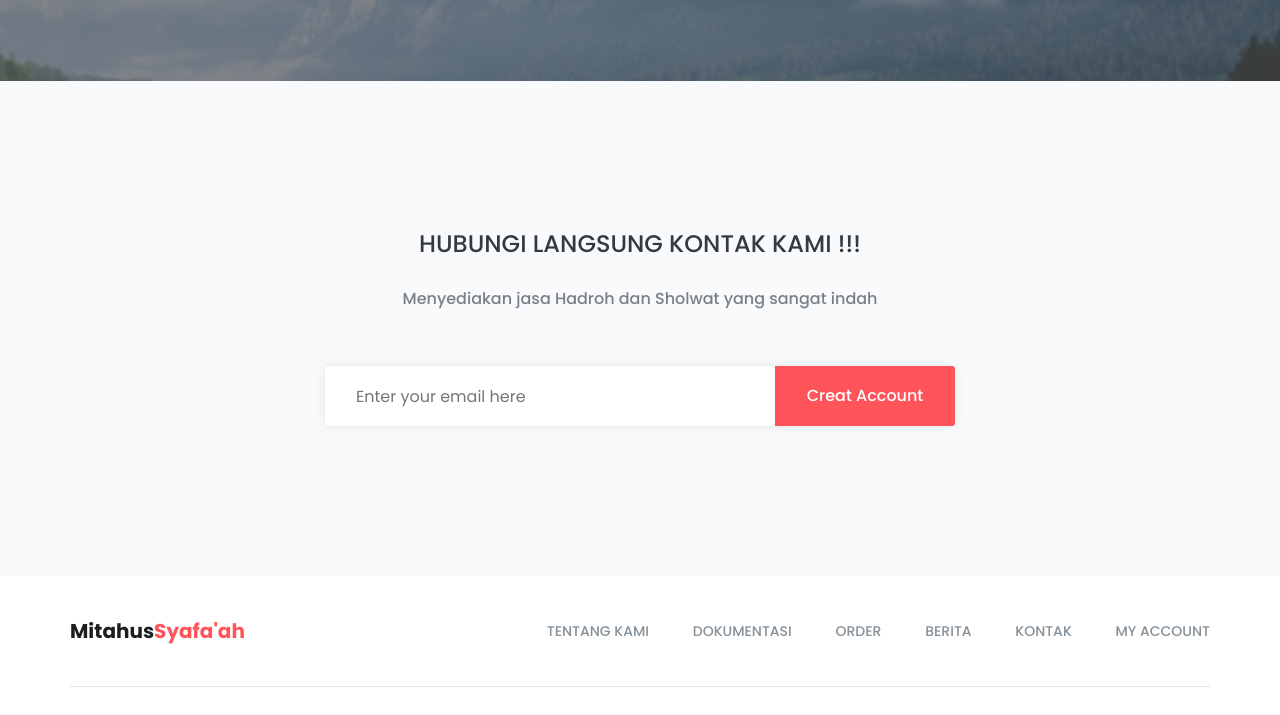
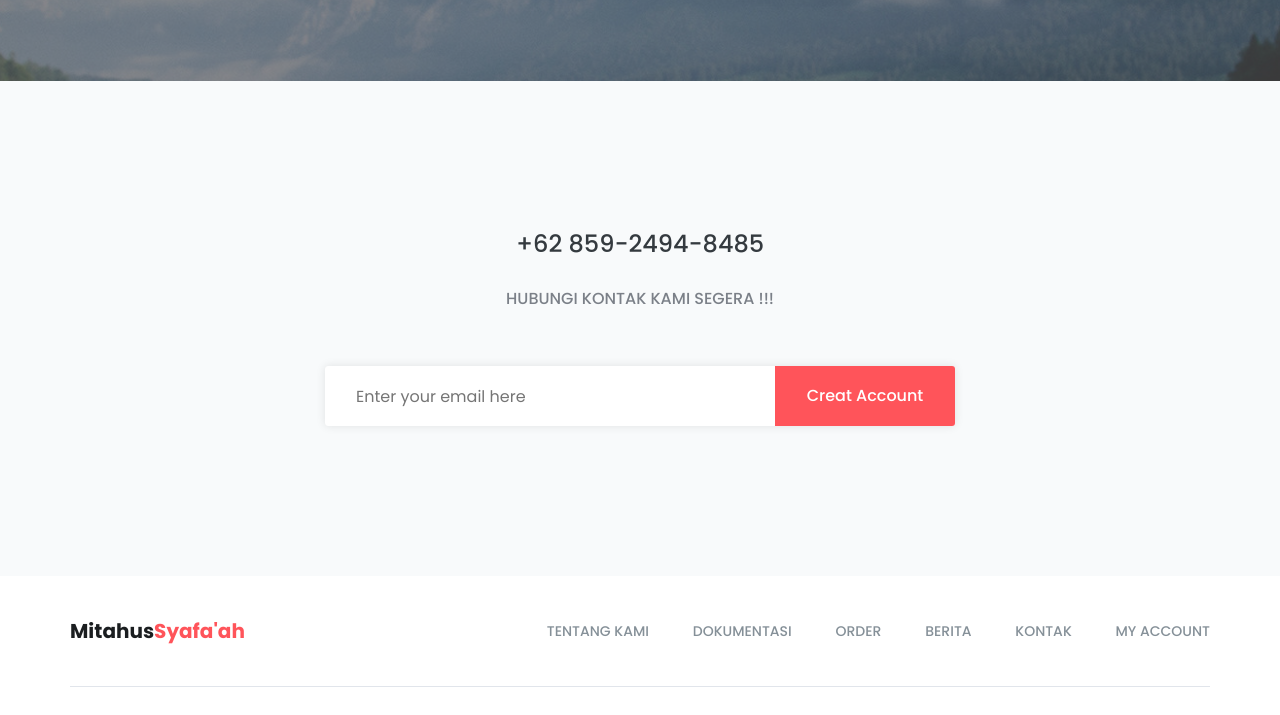
Before and after one commit to rizkiananda28/Website-Personal, a plain HTML site: page index.html in a window 1280 px wide. Shown: the part 2990-3705 px from the top of the page. Drawn offline with nearby package versions, Linux system fonts and the light colour scheme.

Commit message:
Update index.html

```diff
--- a/index.html
+++ b/index.html
@@ -746,10 +746,10 @@
 			<div class="container">
 				<div class="subscribe-title text-center">
 					<h2>
-						HUBUNGI LANGSUNG KONTAK KAMI !!!
+						+62 859-2494-8485
 					</h2>
 					<p>
-						Menyediakan jasa Hadroh dan Sholwat yang sangat indah
+						HUBUNGI KONTAK KAMI SEGERA !!!
 					</p>
 				</div>
 				<div class="row">
```
